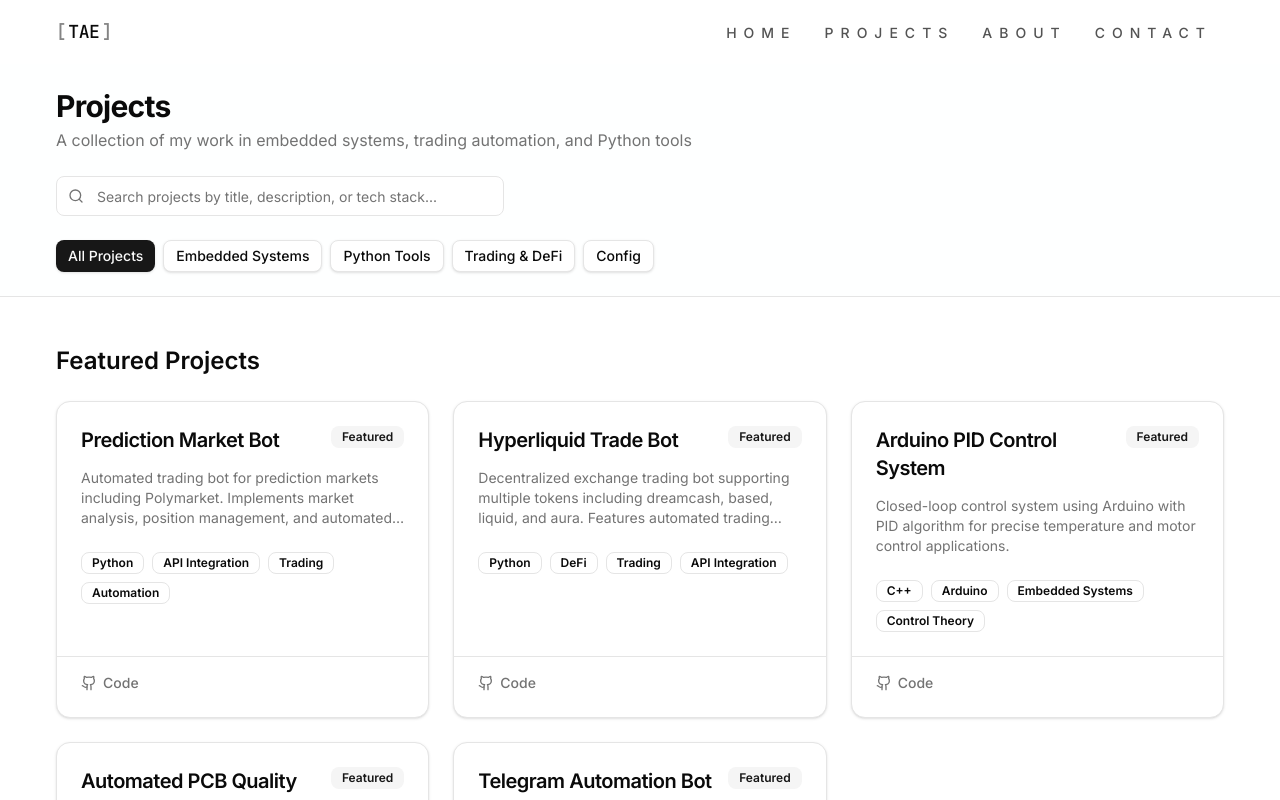
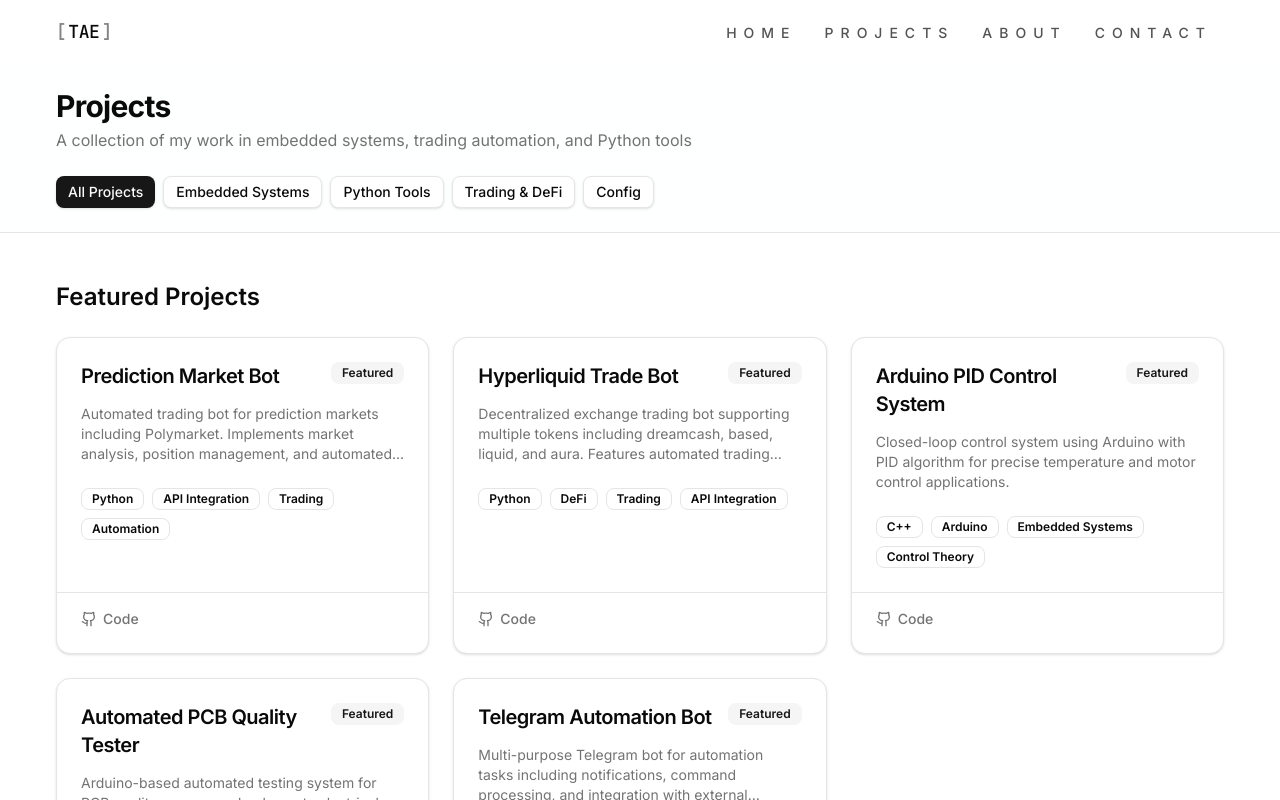
Before and after one commit to tae9898/my_portfoilo, a Next.js app: page /projects in a window 1280 px wide. Shown: the top 800 px of the page. Built offline with nearby package versions, Linux system fonts and the light colour scheme.

Commit message:
Remove : search on project tab

```diff
--- a/app/projects/page.tsx
+++ b/app/projects/page.tsx
@@ -5,34 +5,19 @@ import { projects, projectCategories, type ProjectCategory } from '@/lib/data';
 import { ProjectCard } from '@/components/ProjectCard';
 import { motion, AnimatePresence } from 'framer-motion';
 import { Button } from '@/components/ui/button';
-import { Input } from '@/components/ui/input';
-import { Search } from 'lucide-react';
 
 export default function ProjectsPage() {
   const [selectedCategory, setSelectedCategory] = useState<ProjectCategory>('all');
-  const [searchQuery, setSearchQuery] = useState('');
 
   const filteredProjects = useMemo(() => {
-    let result = selectedCategory === 'all'
+    return selectedCategory === 'all'
       ? projects
       : projects.filter(p => p.category === selectedCategory);
-
-    if (searchQuery.trim()) {
-      const query = searchQuery.toLowerCase();
-      result = result.filter(p =>
-        p.title.toLowerCase().includes(query) ||
-        p.description.toLowerCase().includes(query) ||
-        p.techStack.some(tech => tech.toLowerCase().includes(query))
-      );
-    }
-
-    return result;
-  }, [selectedCategory, searchQuery]);
+  }, [selectedCategory]);
 
   const featuredProjects = useMemo(() => {
-    if (searchQuery.trim()) return [];
     return projects.filter(p => p.featured);
-  }, [searchQuery]);
+  }, []);
 
   return (
     <div className="min-h-screen bg-background">
@@ -44,20 +29,6 @@ export default function ProjectsPage() {
             <p className="text-muted-foreground mt-1">
               A collection of my work in embedded systems, trading automation, and Python tools
             </p>
-          </div>
-
-          {/* Search Bar */}
-          <div className="mb-6">
-            <div className="relative max-w-md">
-              <Search className="absolute left-3 top-1/2 -translate-y-1/2 w-4 h-4 text-muted-foreground" />
-              <Input
-                type="search"
-                placeholder="Search projects by title, description, or tech stack..."
-                value={searchQuery}
-                onChange={(e) => setSearchQuery(e.target.value)}
-                className="pl-10"
-              />
-            </div>
           </div>
 
           {/* Category Filters */}
@@ -87,7 +58,7 @@ export default function ProjectsPage() {
             transition={{ duration: 0.2 }}
           >
             {/* Section title based on selection */}
-            {searchQuery === '' && selectedCategory === 'all' && featuredProjects.length > 0 && (
+            {selectedCategory === 'all' && featuredProjects.length > 0 && (
               <section className="mb-16">
                 <h2 className="text-2xl font-semibold mb-6">Featured Projects</h2>
                 <div className="grid grid-cols-1 md:grid-cols-2 lg:grid-cols-3 gap-6">
@@ -110,7 +81,7 @@ export default function ProjectsPage() {
             )}
 
             {/* Category-specific view or non-featured projects */}
-            {(selectedCategory !== 'all' || featuredProjects.length === 0 || searchQuery !== '') && (
+            {(selectedCategory !== 'all' || featuredProjects.length === 0) && (
               <div className="grid grid-cols-1 md:grid-cols-2 lg:grid-cols-3 gap-6">
                 {filteredProjects.length > 0 ? (
                   filteredProjects.map((project, index) => (
@@ -119,7 +90,7 @@ export default function ProjectsPage() {
                 ) : (
                   <div className="col-span-full text-center py-12">
                     <p className="text-muted-foreground">
-                      {searchQuery ? `No projects found matching "${searchQuery}"` : 'No projects found in this category.'}
+                      No projects found in this category.
                     </p>
                   </div>
                 )}
```
